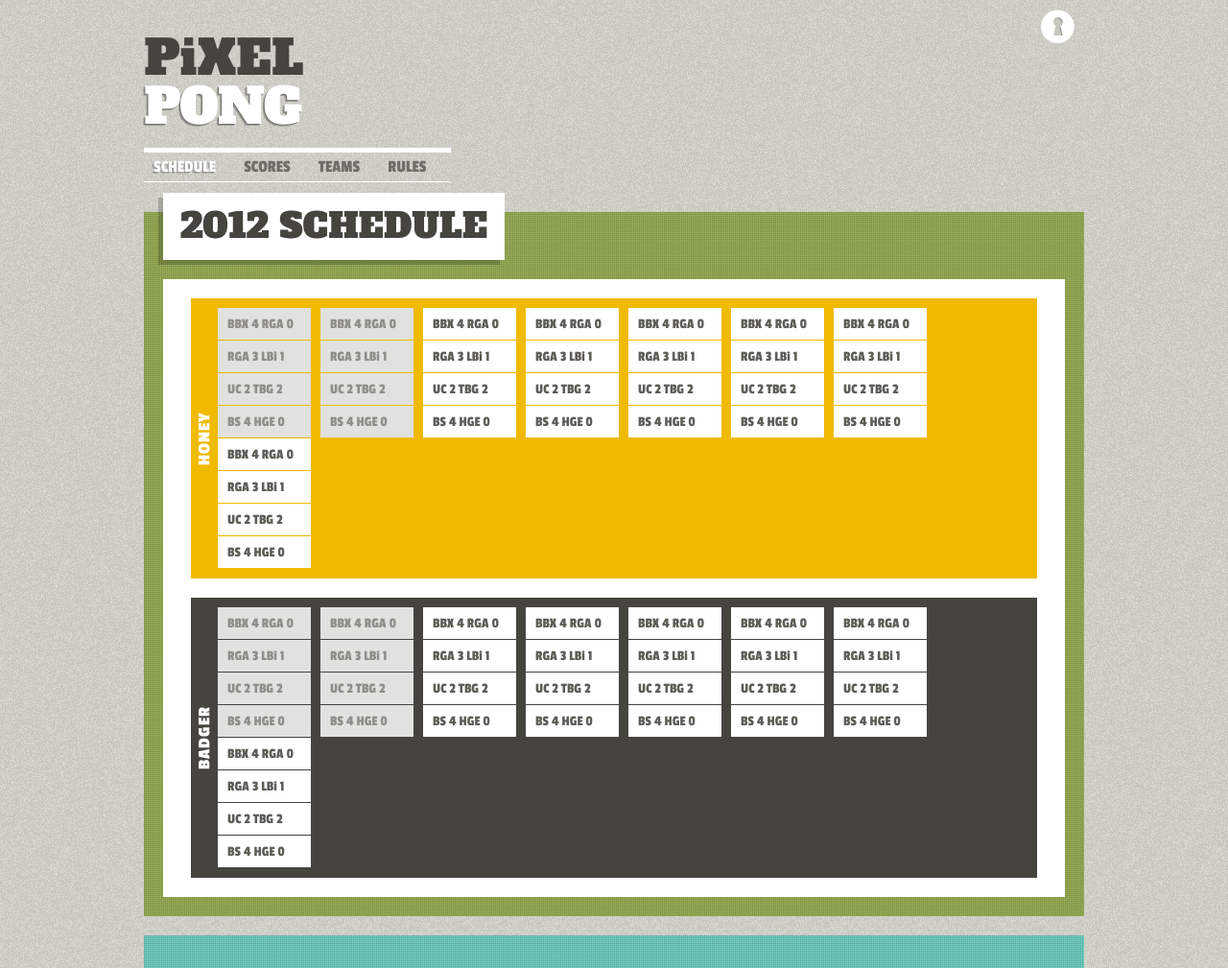
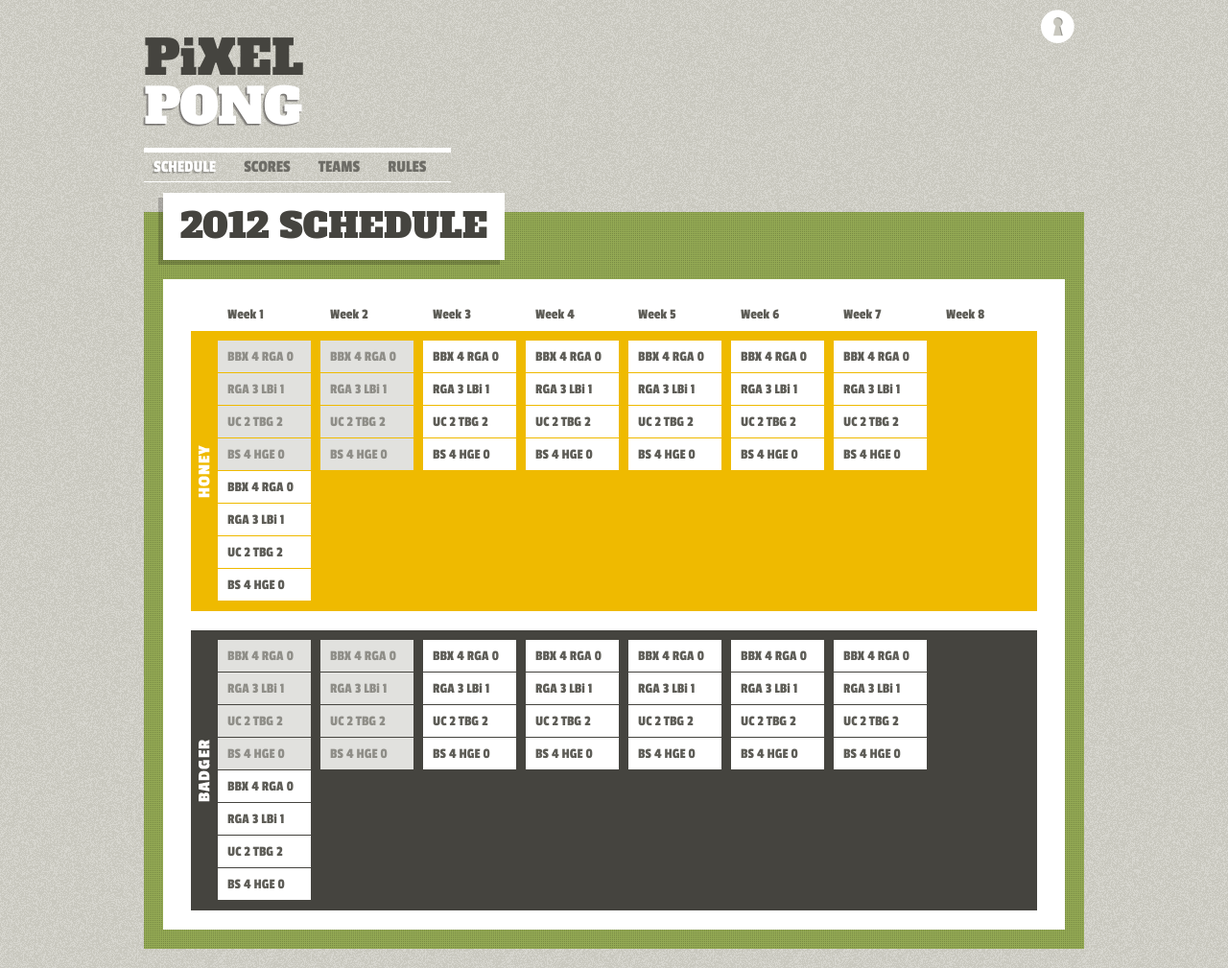
Before and after one commit to blenderbox/dppl, a Django app: page / in a window 1280 px wide. Shown: the top 1009 px of the page at 96% size. Run offline with Django 3.2, Linux system fonts and the light colour scheme; style sheets or scripts are compiled from the project's sources; parts of the project's set-up code (start-up, migrations or seed data) failed here and were passed over; some libraries are stand-ins or nearby versions.

Commit message:
almost done with the basic front end

```diff
--- a/public/stylesheets/all.css.scss
+++ b/public/stylesheets/all.css.scss
@@ -443,6 +443,9 @@ footer .thomp:hover { background-position:0 -78px; }
 .col-12.schedule ul.past li { background:#e1e1de; color:#8f8e88; }
 .col-12.schedule .badger { background-color:#45443f; background-position:-42px center; margin:0; }
 
+.col-12.schedule .header { float:none; margin-left:28px; width:856px; }
+.col-12.schedule .header li { float:left; margin-right:10px; width:97px; }
+
 
 .rules h1, .scoreboard h1, .teams h1 { text-shadow:rgba(6,4,6,0.15) -1px 1px, rgba(6,4,6,0.15) -2px 2px; }
 
--- a/source/templates/base.html
+++ b/source/templates/base.html
@@ -72,6 +72,16 @@
         <section class="col-12 grid schedule">
           <h1>2012 Schedule</h1>
           <div class="copy">
+              <ul class="header clearfix">
+                  <li>Week 1</li>
+                  <li>Week 2</li>
+                  <li>Week 3</li>
+                  <li>Week 4</li>
+                  <li>Week 5</li>
+                  <li>Week 6</li>
+                  <li>Week 7</li>
+                  <li>Week 8</li>
+              </ul>
               <div class="honey clearfix">
                   <ul class="past">
                       <li>BBX 4 RGA 0</li>
```
